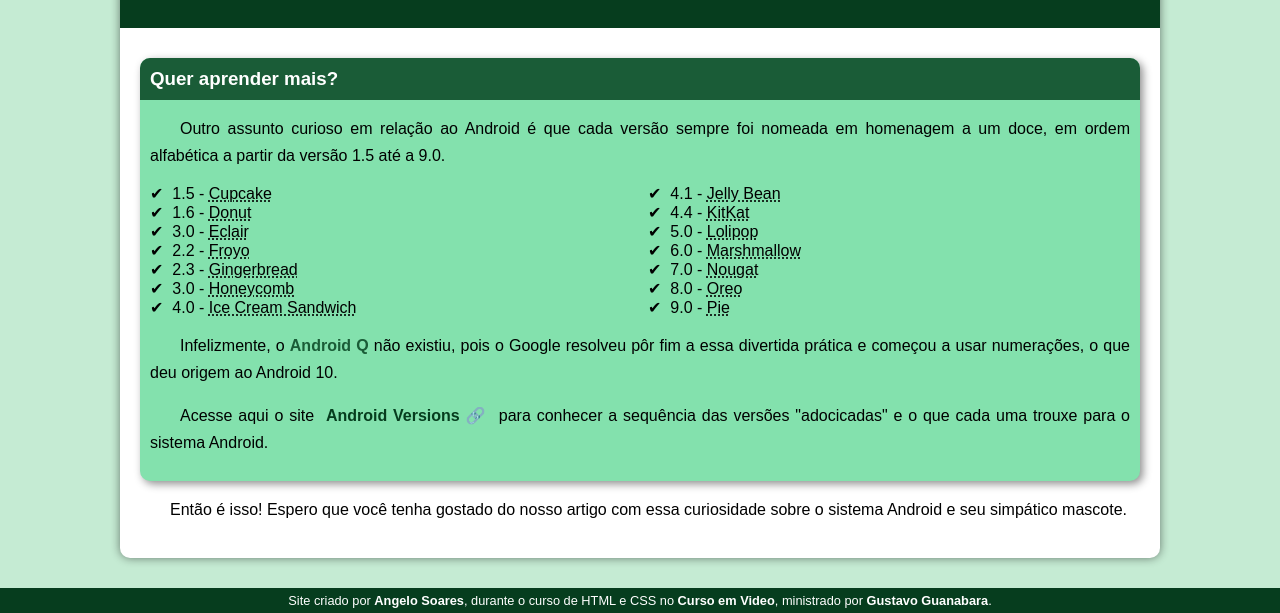
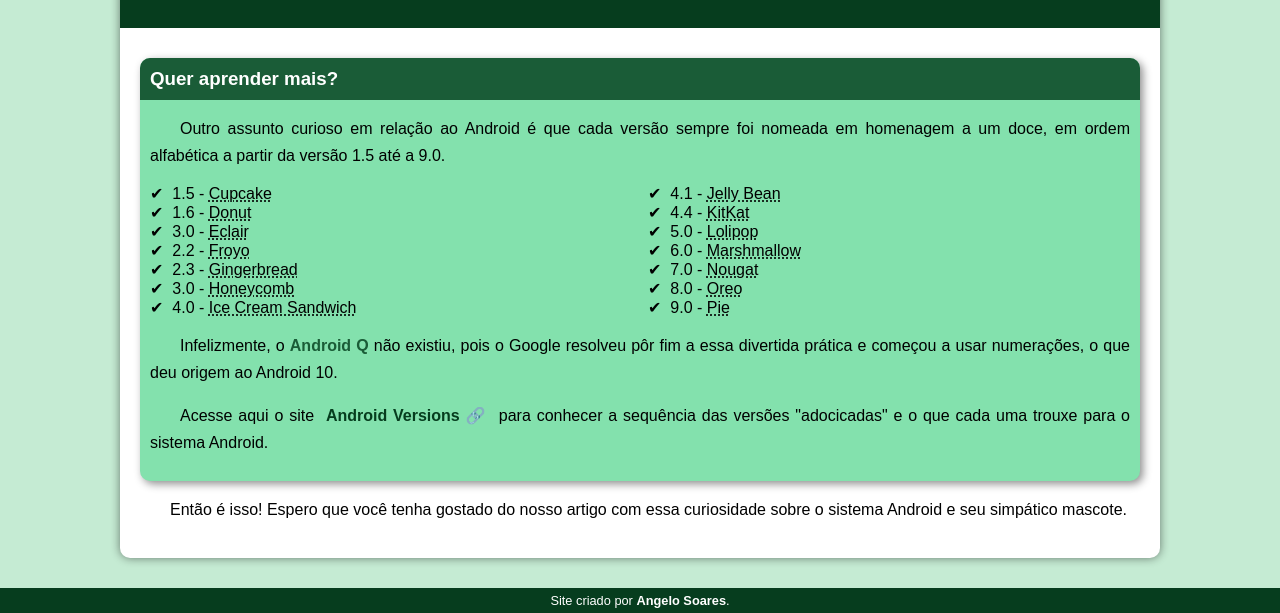
Before and after one commit to AngeloSoares/projeto-android, a plain HTML site: page index.html in a window 1280 px wide. Shown: the part 2344-2957 px from the top of the page. Drawn offline with Linux system fonts and the light colour scheme.

Commit message:
Atualização do rodapé

```diff
--- a/index.html
+++ b/index.html
@@ -83,8 +83,7 @@
         </article>
     </main>
     <footer>
-        <p>Site criado por <a href="https://github.com/AngeloSoares" target="_blank">Angelo Soares</a>, durante o curso de HTML e CSS no <a href="https://www.cursoemvideo.com" target="_blank">Curso em Video</a>, ministrado por <a href="https://github.com/gustavoguanabara/html-css/tree/master/aulas-pdf" target="_blank">Gustavo Guanabara</a>.</p>
-
+        <p>Site criado por <a href="https://github.com/AngeloSoares" target="_blank">Angelo Soares</a>.</p>
     </footer>
-</body>
+    </body>
 </html>
```
